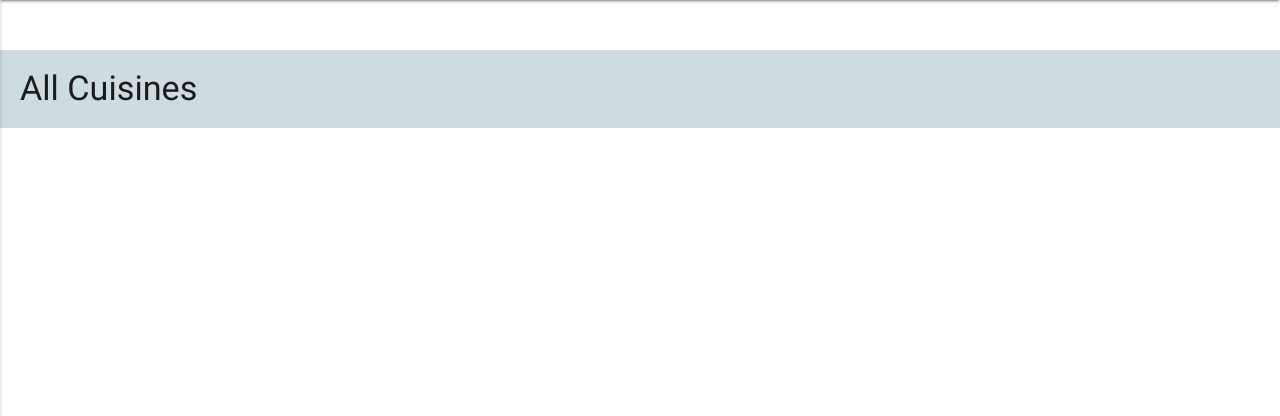
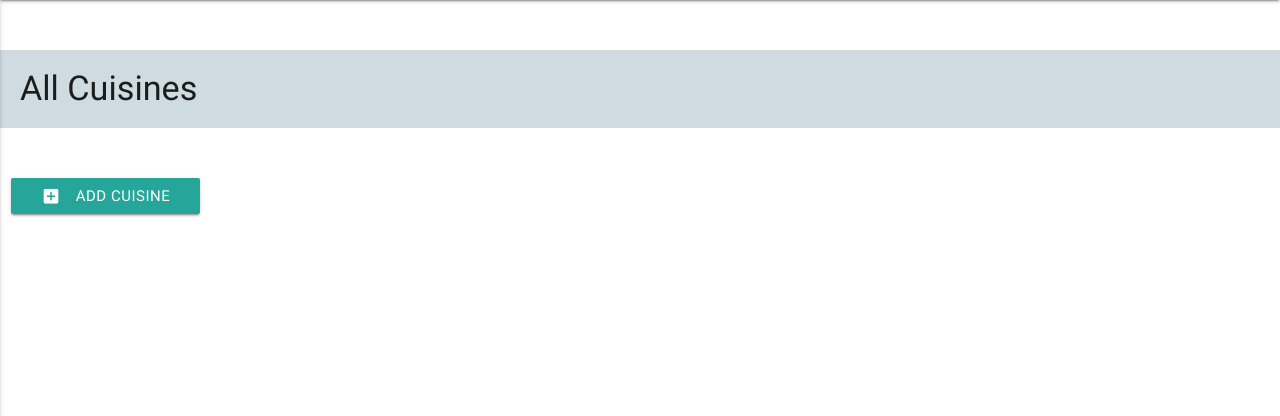
Before and after one commit to Code-Institute-Submissions/online-cookbook-3, a Flask app: page /all_cuisines in a window 1280 px wide. Shown: the part 64-480 px from the top of the page. Run offline with Flask 2, Linux system fonts and the light colour scheme; data that the repository does not hold is empty; some libraries are stand-ins or nearby versions.

Commit message:
Added function to insert new cuisine to mongodb

```diff
--- a/app.py
+++ b/app.py
@@ -71,11 +71,11 @@ def insert_recipe():
     recipe = doc
     recipes=mongo.db.recipes
     recipes.insert_one(recipe)
-    insert_cuisine()
-    insert_dish()
+    """insert_cuisine()
+    insert_dish()"""
     return redirect(url_for('all_recipes'))
 
-def insert_cuisine():
+"""def insert_cuisine():
     doc2 ={}
     data = request.form.items()
     for k, v in data:
@@ -83,9 +83,9 @@ def insert_cuisine():
             doc2[k] = v
             cuisine = doc2
             cuisines=mongo.db.cuisines
-            cuisines.insert_one(cuisine)
+            cuisines.insert_one(cuisine)"""
 
-def insert_dish():
+"""def insert_dish():
     doc3 ={}
     data = request.form.items()
     for k, v in data:
@@ -93,13 +93,27 @@ def insert_dish():
             doc3[k] = v
             dish = doc3
             dishes=mongo.db.dishes
-            dishes.insert_one(dish)
+            dishes.insert_one(dish)"""
 
 @app.route('/all_cuisines')
 def all_cuisines():
     all_cuisines=mongo.db.cuisines.find()
     return render_template("allcuisines.html", cuisines=all_cuisines)
 
+
+@app.route('/add_cuisine')
+def add_cuisine():
+    return render_template("addcuisine.html",
+    cuisines=mongo.db.cuisines.find())
+
+@app.route('/insert_cuisine', methods=['POST'])
+def insert_cuisine():
+    cuisines=mongo.db.cuisines
+    cuisine = request.form.to_dict()
+    cuisines.insert_one(cuisine)
+    return redirect(url_for('all_cuisines'))
+
+
 if __name__ == '__main__':
     app.run(host=os.environ.get('IP'),
         port=int(os.environ.get('PORT')),
--- a/templates/allcuisines.html
+++ b/templates/allcuisines.html
@@ -1,9 +1,19 @@
 {% extends 'base.html' %}{% block content %}
 <h4 class="heading">All Cuisines</h4>
 {% for cuisine in cuisines %}
-<h5>Recipe</h5>
-    {{cuisine.cuisine_name}}
-
-<a href="" class="btn-floating btn-large waves-effect waves-light red"><i class="material-icons">add</i></a>
+<div class="row">
+    <div class="col s12 m4">
+        <div class="card-panel teal">
+            <span class="white-text">{{cuisine.cuisine_name}}</span>
+            <a href="" class="btn-floating waves-effect waves-light red"><i class="material-icons">edit</i></a>
+            <a href="" class="btn-floating waves-effect waves-light red"><i class="material-icons">delete</i></a>
+        </div>
+    </div>
+</div>
 {% endfor %}
+<div class="row">
+    <div class="col s12 m3">
+       <a href="{{url_for('add_cuisine')}}" class="waves-effect waves-light btn"><i class="material-icons left">add_box</i>Add Cuisine</a>
+    </div>
+</div>
 {% endblock %}
```
Also changed, not shown: templates/addcuisine.html (added, +19 -0 lines).
